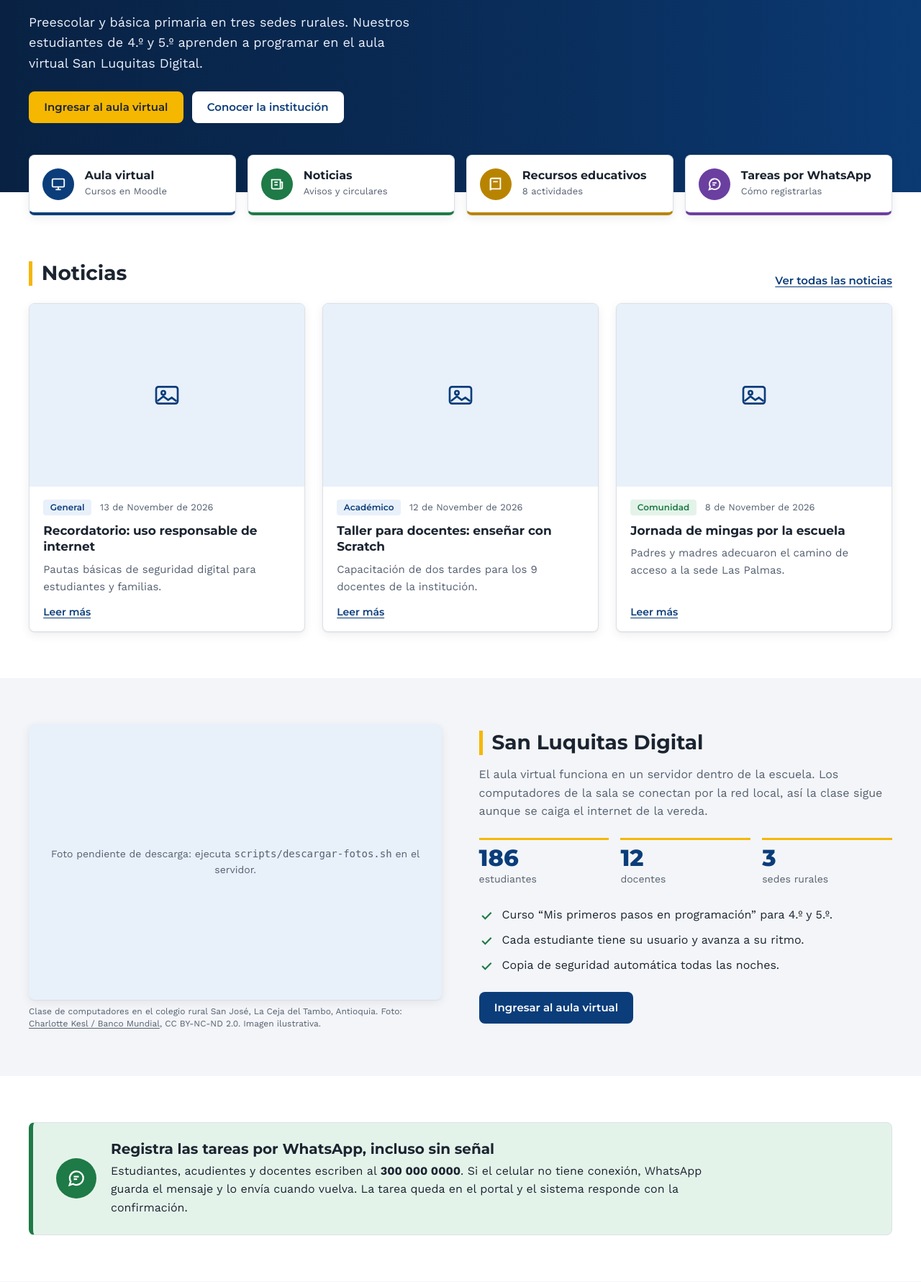
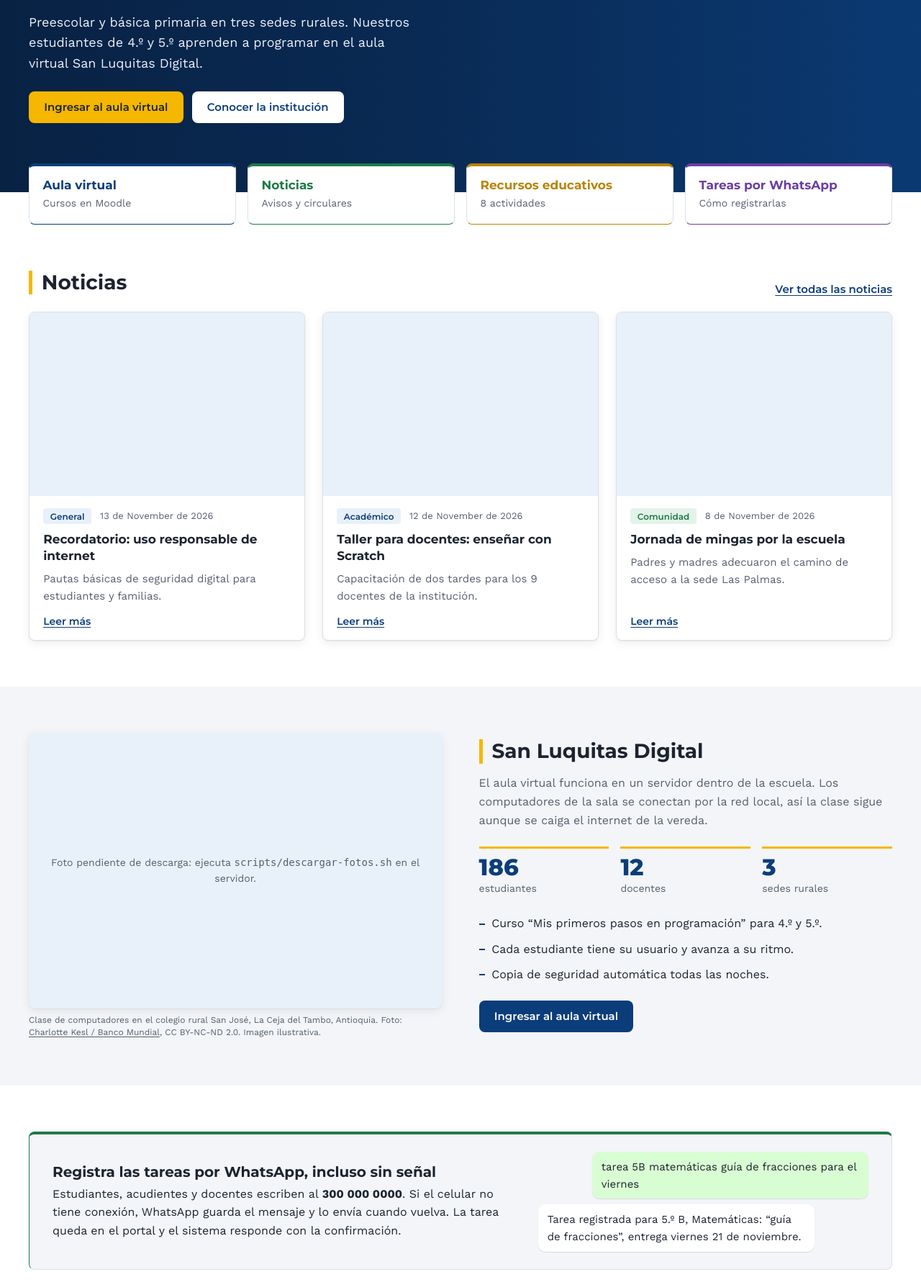
Before and after one commit to Alejo19092007/InfraTech-San-Luquitas-Digital, a Laravel app: page / in a window 1280 px wide. Shown: the part 463-2244 px from the top of the page at 72% size. Run offline with Laravel 12, Linux system fonts and the light colour scheme; data comes from the database, SQL or seed files in the repository.

Commit message:
style(portal): quitar íconos decorativos; accesos en texto y ejemplo real de mensaje de WhatsApp

```diff
--- a/portal/public/css/portal.css
+++ b/portal/public/css/portal.css
@@ -325,3 +325,24 @@ p { margin: 0 0 1em; }
 @media print {
   .utilidad, .barra, .accesos, .pie-pagina, .pie-legal, .acciones, .herramientas, .filtros { display: none; }
 }
+
+/* --- Ajuste de diseño: sin iconos decorativos --------------------------------
+   Los accesos son texto con una franja de color; las listas usan guion; el
+   bloque de WhatsApp muestra un mensaje real en lugar de un ícono. */
+.accesos { margin-top: -2.5rem; }
+.accesos a { display: block; padding: 1rem 1.15rem 1.1rem; border-bottom-width: 1px; border-top: 4px solid var(--c, #0b3d7a); box-shadow: none; }
+.accesos a:hover strong { text-decoration: underline; text-underline-offset: .18em; }
+.accesos a:hover { border-color: var(--linea); }
+.accesos strong { color: var(--c, #0b3d7a); font-size: 1.0625rem; }
+.accesos small { font-size: .875rem; }
+.lista-puntos li { display: block; padding-left: 1.1rem; position: relative; }
+.lista-puntos li::before { content: ""; position: absolute; left: 0; top: .78em; width: .55rem; height: 2px; background: var(--azul); }
+.whatsapp { grid-template-columns: 1.4fr 1fr; gap: 2rem; border-left-width: 1px; border-top: 4px solid #1e7a46; background: var(--fondo-2); }
+.chat { display: grid; gap: .5rem; font-size: .9375rem; }
+.chat p { margin: 0; padding: .55rem .8rem; border-radius: 10px; max-width: 24rem; box-shadow: 0 1px 1px rgb(0 0 0 / .12); }
+.chat-yo { justify-self: end; background: #d9fdd3; color: #1b2430; border-top-right-radius: 2px; }
+.chat-bot { justify-self: start; background: var(--fondo); border-top-left-radius: 2px; }
+.noticia-imagen .sin-foto { background: var(--azul-claro); }
+.sede h3 { display: block; }
+.sede { border-top: 4px solid var(--azul); box-shadow: none; }
+@media (max-width: 48rem) { .accesos { margin-top: 0; padding-top: 1rem; } .whatsapp { grid-template-columns: 1fr; } }
--- a/portal/resources/views/paginas/inicio.blade.php
+++ b/portal/resources/views/paginas/inicio.blade.php
@@ -25,16 +25,12 @@
 <nav class="accesos envoltura" aria-label="Accesos rápidos">
     <ul>
         <li><a href="{{ config('portal.moodle_url') }}">
-            <span class="icono"><svg width="22" height="22" viewBox="0 0 24 24" fill="none" stroke="currentColor" stroke-width="2" aria-hidden="true"><rect x="3" y="4" width="18" height="12" rx="1.5"/><path d="M8 20h8M12 16v4"/></svg></span>
             <span><strong>Aula virtual</strong><small>Cursos en Moodle</small></span></a></li>
         <li><a class="acc-verde" href="{{ route('novedades.index') }}">
-            <span class="icono"><svg width="22" height="22" viewBox="0 0 24 24" fill="none" stroke="currentColor" stroke-width="2" aria-hidden="true"><path d="M4 5h13v14H6a2 2 0 0 1-2-2z"/><path d="M17 9h3v8a2 2 0 0 1-2 2M8 9h5M8 13h5"/></svg></span>
             <span><strong>Noticias</strong><small>Avisos y circulares</small></span></a></li>
         <li><a class="acc-amarillo" href="{{ route('recursos.index') }}">
-            <span class="icono"><svg width="22" height="22" viewBox="0 0 24 24" fill="none" stroke="currentColor" stroke-width="2" aria-hidden="true"><path d="M4 5a2 2 0 0 1 2-2h13v16H6a2 2 0 0 0-2 2z"/><path d="M4 21V5M8 8h7"/></svg></span>
             <span><strong>Recursos educativos</strong><small>{{ $totalRecursos }} actividades</small></span></a></li>
         <li><a class="acc-morado" href="#whatsapp">
-            <span class="icono"><svg width="22" height="22" viewBox="0 0 24 24" fill="none" stroke="currentColor" stroke-width="2" aria-hidden="true"><path d="M4 20l1.4-4.2A8 8 0 1 1 8.2 18.6z"/><path d="M9 10h6M9 13h4"/></svg></span>
             <span><strong>Tareas por WhatsApp</strong><small>Cómo registrarlas</small></span></a></li>
     </ul>
 </nav>
@@ -67,9 +63,9 @@
                 <li><strong>3</strong><span>sedes rurales</span></li>
             </ul>
             <ul class="lista-puntos">
-                <li><svg width="20" height="20" viewBox="0 0 24 24" fill="none" stroke="currentColor" stroke-width="2.6" aria-hidden="true"><path d="m5 12 5 5L20 7"/></svg><span>Curso “Mis primeros pasos en programación” para 4.º y 5.º.</span></li>
-                <li><svg width="20" height="20" viewBox="0 0 24 24" fill="none" stroke="currentColor" stroke-width="2.6" aria-hidden="true"><path d="m5 12 5 5L20 7"/></svg><span>Cada estudiante tiene su usuario y avanza a su ritmo.</span></li>
-                <li><svg width="20" height="20" viewBox="0 0 24 24" fill="none" stroke="currentColor" stroke-width="2.6" aria-hidden="true"><path d="m5 12 5 5L20 7"/></svg><span>Copia de seguridad automática todas las noches.</span></li>
+                <li>Curso “Mis primeros pasos en programación” para 4.º y 5.º.</li>
+                <li>Cada estudiante tiene su usuario y avanza a su ritmo.</li>
+                <li>Copia de seguridad automática todas las noches.</li>
             </ul>
             <a class="boton" href="{{ config('portal.moodle_url') }}">Ingresar al aula virtual</a>
         </div>
@@ -79,10 +75,13 @@
 <section class="seccion" id="whatsapp">
     <div class="envoltura">
         <div class="whatsapp">
-            <span class="icono"><svg width="28" height="28" viewBox="0 0 24 24" fill="none" stroke="currentColor" stroke-width="2" aria-hidden="true"><path d="M4 20l1.4-4.2A8 8 0 1 1 8.2 18.6z"/><path d="M9 10h6M9 13h4"/></svg></span>
             <div>
                 <h2>Registra las tareas por WhatsApp, incluso sin señal</h2>
                 <p>Estudiantes, acudientes y docentes escriben al <span class="numero">{{ config('portal.whatsapp') }}</span>. Si el celular no tiene conexión, WhatsApp guarda el mensaje y lo envía cuando vuelva. La tarea queda en el portal y el sistema responde con la confirmación.</p>
+            </div>
+            <div class="chat" aria-label="Ejemplo de conversación">
+                <p class="chat-yo">tarea 5B matemáticas guía de fracciones para el viernes</p>
+                <p class="chat-bot">Tarea registrada para 5.º B, Matemáticas: “guía de fracciones”, entrega viernes 21 de noviembre.</p>
             </div>
         </div>
     </div>
--- a/portal/resources/views/paginas/institucional.blade.php
+++ b/portal/resources/views/paginas/institucional.blade.php
@@ -50,7 +50,7 @@
                 ['Alto del Roble', 'Escuela multigrado de 1.º a 5.º. Internet satelital intermitente.'],
             ] as [$sede, $detalle])
                 <li class="sede">
-                    <h3><svg width="20" height="20" viewBox="0 0 24 24" fill="none" stroke="currentColor" stroke-width="2.2" aria-hidden="true"><path d="M12 21s7-6.2 7-11.5A7 7 0 0 0 5 9.5C5 14.8 12 21 12 21z"/><circle cx="12" cy="9.5" r="2.5"/></svg>{{ $sede }}</h3>
+                    <h3>{{ $sede }}</h3>
                     <p>{{ $detalle }}</p>
                 </li>
             @endforeach
--- a/portal/resources/views/partials/noticia.blade.php
+++ b/portal/resources/views/partials/noticia.blade.php
@@ -7,7 +7,7 @@
         @if (file_exists(public_path($f['archivo'])))
             <img src="{{ asset($f['archivo']) }}" alt="" width="1024" height="683" loading="lazy" decoding="async">
         @else
-            <span class="sin-foto"><svg width="40" height="40" viewBox="0 0 24 24" fill="none" stroke="currentColor" stroke-width="1.6"><rect x="3" y="5" width="18" height="14" rx="2"/><circle cx="9" cy="10" r="1.6"/><path d="m4 17 5-4 4 3 3-2 4 3"/></svg></span>
+            <span class="sin-foto"></span>
         @endif
     </a>
     <div class="noticia-cuerpo">
--- a/portal/resources/views/recursos/index.blade.php
+++ b/portal/resources/views/recursos/index.blade.php
@@ -33,7 +33,7 @@
                 <div class="pie">
                     <a class="enlace" href="{{ $recurso->url }}" target="_blank" rel="noopener noreferrer">Abrir {{ $recurso->titulo }}<span class="oculto"> (se abre en otra pestaña)</span></a>
                     @if ($recurso->funciona_sin_internet)
-                        <span class="sin-internet"><svg width="16" height="16" viewBox="0 0 24 24" fill="none" stroke="currentColor" stroke-width="3" aria-hidden="true"><path d="m5 12 5 5L20 7"/></svg>Sin internet</span>
+                        <span class="sin-internet">Sin internet</span>
                     @endif
                 </div>
             </li>
```
